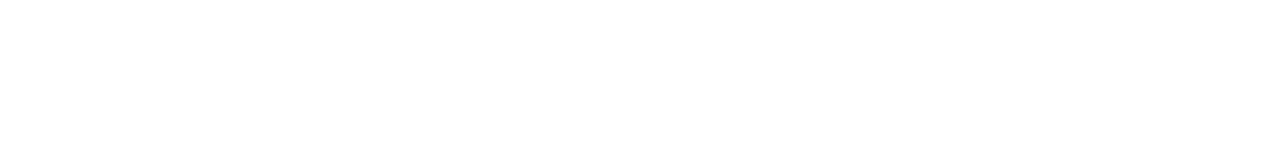
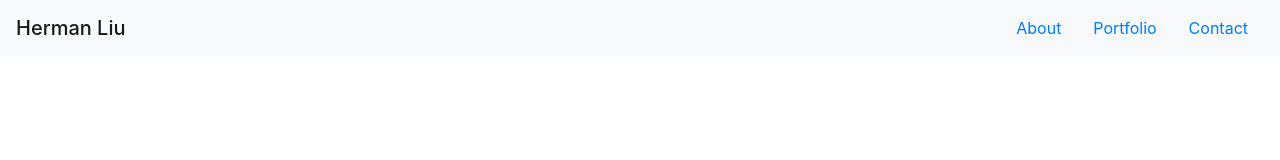
Before and after one commit to hermsicle/-Bootstrap-Portfolio, a plain HTML site: page contact.html in a window 1280 px wide. Drawn offline with nearby package versions, Linux system fonts and the light colour scheme.

Commit message:
nav-bar-set

```diff
--- a/contact.html
+++ b/contact.html
@@ -11,12 +11,21 @@
 </head>
 
 <body>
-
-
-
-
-
-
+    <!--Navbar-->
+    <nav class="navbar navbar-light bg-light">
+        <span class="navbar-brand mb-0 h1">Herman Liu</span>
+        <ul class="nav justify-content-end">
+            <li class="nav-item">
+                <a class="nav-link active" href="#">About</a>
+            </li>
+            <li class="nav-item">
+                <a class="nav-link" href="#">Portfolio</a>
+            </li>
+            <li class="nav-item">
+                <a class="nav-link" href="#">Contact</a>
+            </li>
+        </ul>
+    </nav>
 
 
     <script src="https://code.jquery.com/jquery-3.3.1.slim.min.js"
```
Also changed, not shown: index.html (+15 -6 lines), portfio.html (+15 -6 lines).
